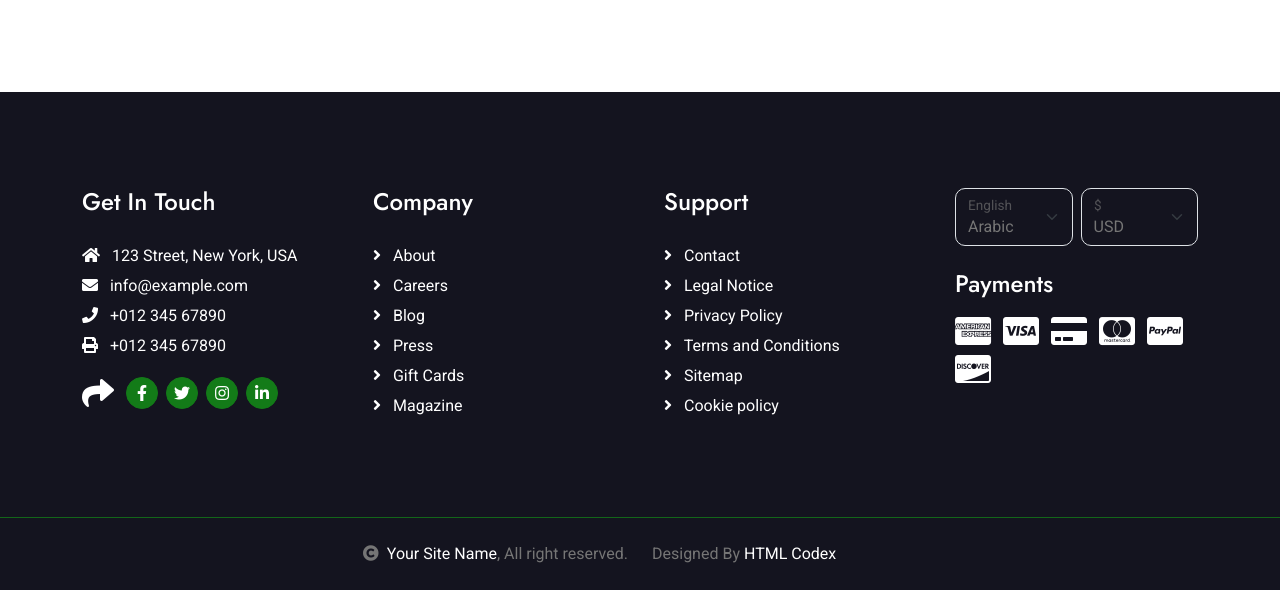
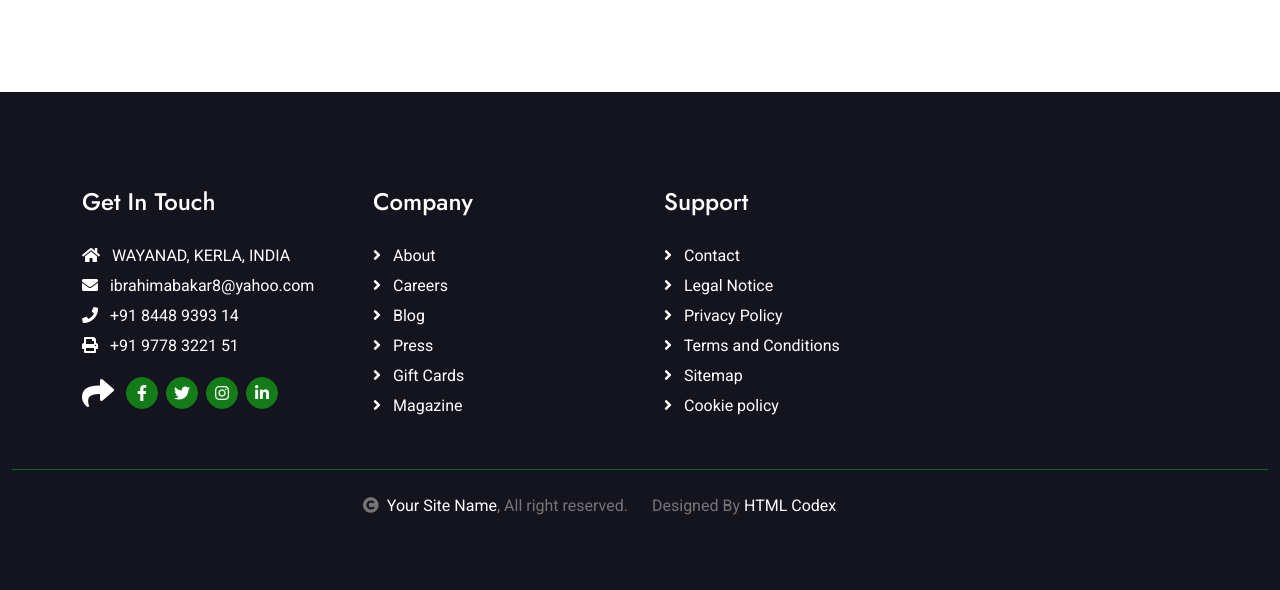
Before and after one commit to Rashad-Malik-T-K/TOURISM_WAYANAD, a Laravel app: page /about in a window 1280 px wide. Shown: the part 1796-2386 px from the top of the page. Run offline with Laravel 10, Linux system fonts and the light colour scheme; some libraries are stand-ins or nearby versions.

Commit message:
updated footer blade

```diff
--- a/resources/views/layouts/footer.blade.php
+++ b/resources/views/layouts/footer.blade.php
@@ -4,10 +4,10 @@
                     <div class="col-md-6 col-lg-6 col-xl-3">
                         <div class="footer-item d-flex flex-column">
                             <h4 class="mb-4 text-white">Get In Touch</h4>
-                            <a href=""><i class="fas fa-home me-2"></i> 123 Street, New York, USA</a>
-                            <a href=""><i class="fas fa-envelope me-2"></i> info@example.com</a>
-                            <a href=""><i class="fas fa-phone me-2"></i> +012 345 67890</a>
-                            <a href="" class="mb-3"><i class="fas fa-print me-2"></i> +012 345 67890</a>
+                            <a href=""><i class="fas fa-home me-2"></i> WAYANAD, KERLA, INDIA</a>
+                            <a href=""><i class="fas fa-envelope me-2"></i> ibrahimabakar8@yahoo.com</a>
+                            <a href=""><i class="fas fa-phone me-2"></i> +91 8448 9393 14</a>
+                            <a href="" class="mb-3"><i class="fas fa-print me-2"></i> +91 9778 3221 51</a>
                             <div class="d-flex align-items-center">
                                 <i class="fas fa-share fa-2x text-white me-2"></i>
                                 <a class="btn-square btn btn-primary rounded-circle mx-1" href=""><i class="fab fa-facebook-f"></i></a>
@@ -39,48 +39,6 @@
                             <a href=""><i class="fas fa-angle-right me-2"></i> Cookie policy</a>
                         </div>
                     </div>
-                    <div class="col-md-6 col-lg-6 col-xl-3">
-                        <div class="footer-item">
-                            <div class="row gy-3 gx-2 mb-4">
-                                <div class="col-xl-6">
-                                    <form>
-                                        <div class="form-floating">
-                                            <select class="form-select bg-dark border" id="select1">
-                                                <option value="1">Arabic</option>
-                                                <option value="2">German</option>
-                                                <option value="3">Greek</option>
-                                                <option value="3">New York</option>
-                                            </select>
-                                            <label for="select1">English</label>
-                                        </div>
-                                    </form>
-                                </div>
-                                <div class="col-xl-6">
-                                    <form>
-                                        <div class="form-floating">
-                                            <select class="form-select bg-dark border" id="select1">
-                                                <option value="1">USD</option>
-                                                <option value="2">EUR</option>
-                                                <option value="3">INR</option>
-                                                <option value="3">GBP</option>
-                                            </select>
-                                            <label for="select1">$</label>
-                                        </div>
-                                    </form>
-                                </div>
-                            </div>
-                            <h4 class="text-white mb-3">Payments</h4>
-                            <div class="footer-bank-card">
-                                <a href="#" class="text-white me-2"><i class="fab fa-cc-amex fa-2x"></i></a>
-                                <a href="#" class="text-white me-2"><i class="fab fa-cc-visa fa-2x"></i></a>
-                                <a href="#" class="text-white me-2"><i class="fas fa-credit-card fa-2x"></i></a>
-                                <a href="#" class="text-white me-2"><i class="fab fa-cc-mastercard fa-2x"></i></a>
-                                <a href="#" class="text-white me-2"><i class="fab fa-cc-paypal fa-2x"></i></a>
-                                <a href="#" class="text-white"><i class="fab fa-cc-discover fa-2x"></i></a>
-                            </div>
-                        </div>
-                    </div>
-                </div>
             </div>
         </div>
         <!-- Footer End -->
```
